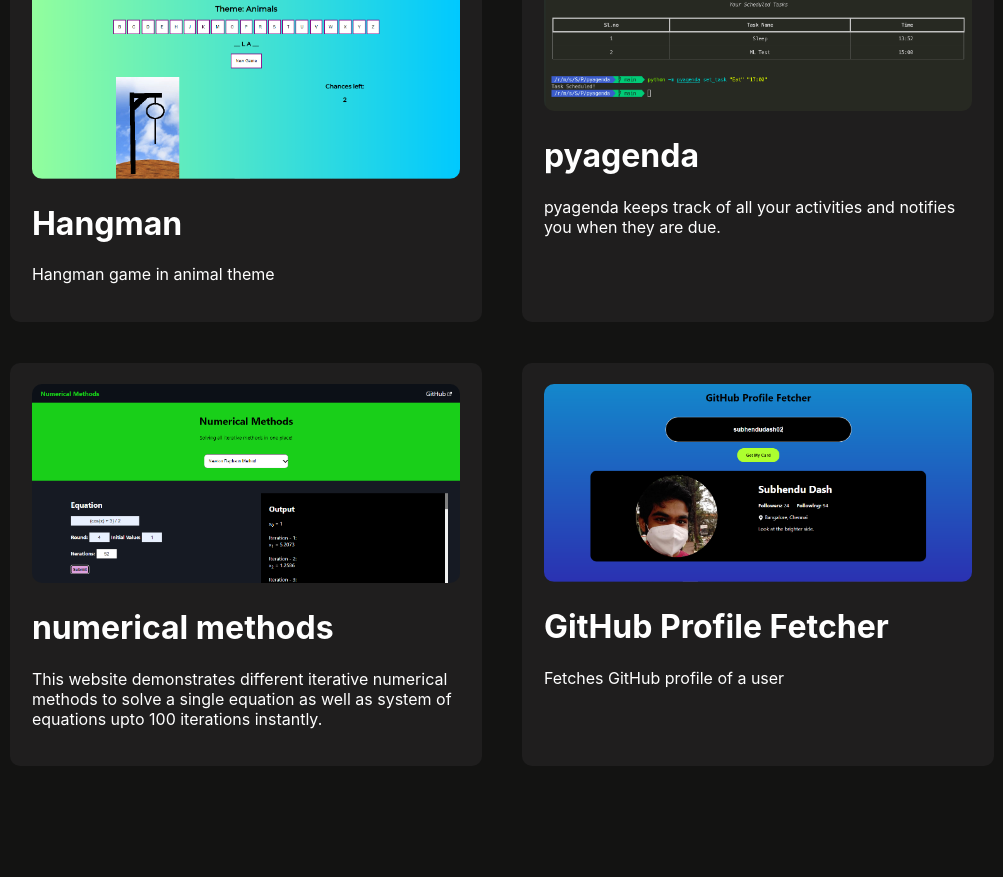
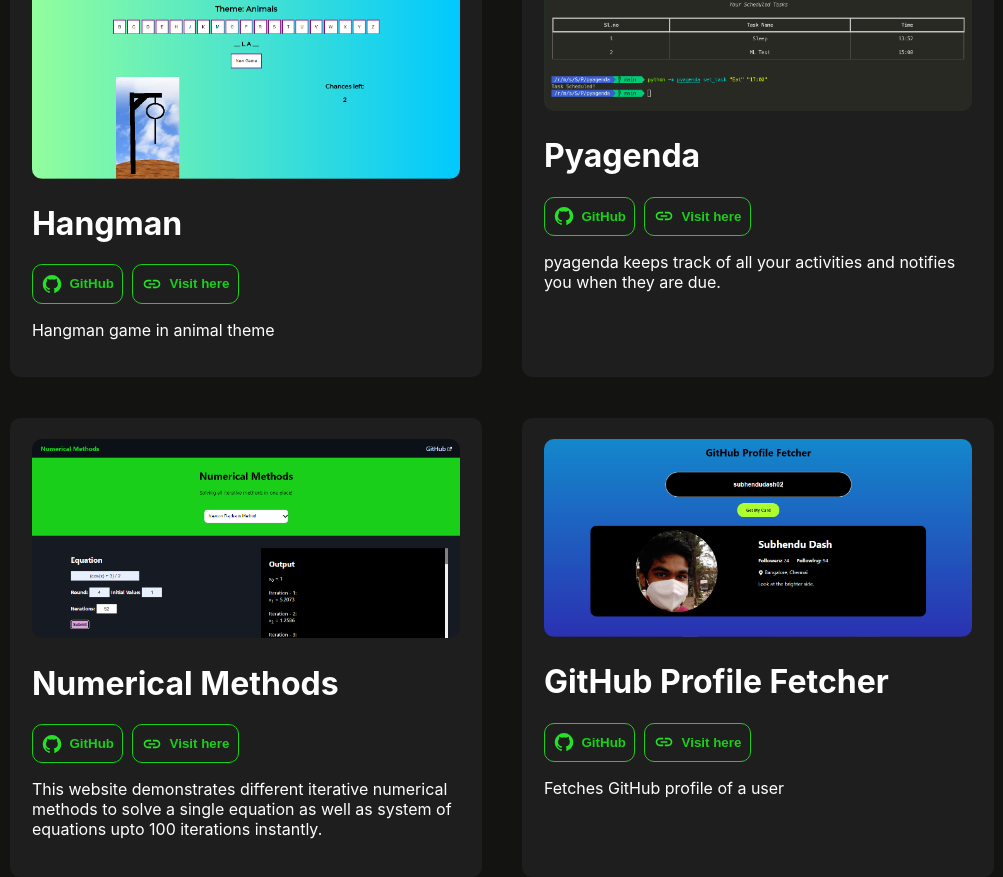
Before and after one commit to subhendudash02/subhendudash02.github.io, a React (Create React App) app: page /#/work in a window 1280 px wide. Shown: the part 1293-2170 px from the top of the page, without its empty margins (138-1141 px from the left). Built offline with nearby package versions, Linux system fonts and the light colour scheme.

Commit message:
improved project cards

```diff
--- a/src/components/Work.jsx
+++ b/src/components/Work.jsx
@@ -4,6 +4,8 @@
 import VolunteerActivismIcon from '@mui/icons-material/VolunteerActivism';
 
 import description from "../utils/description";
+import ProjectTile from "../utils/projectTile";
+import projectDesc from "../utils/projectDesc";
 
 import hangman from "../assets/hangman.png";
 import num from "../assets/numerical-methods.png";
@@ -53,29 +55,35 @@
             <h1>Projects</h1>
 
             <div className="projects">
-                <div className="card">
-                    <img src={hangman} alt="hangman" />
-                    <h1>Hangman</h1>
-                    <p>Hangman game in animal theme</p>
-                </div>
-                <div className="card">
-                    <img src={pyagenda} alt="pyagenda" />
-                    <h1>pyagenda</h1>
-                    <p>pyagenda keeps track of all your activities and notifies you when they are due.</p>
-                </div>
+                <ProjectTile img={hangman}
+                            title={projectDesc.hangman.title}
+                            description={projectDesc.hangman.description}
+                            githubLink={projectDesc.hangman.githubLink}
+                            visitLink={projectDesc.hangman.link}>
+                </ProjectTile>
+
+                <ProjectTile img={pyagenda}
+                            title={projectDesc.pyagenda.title}
+                            description={projectDesc.pyagenda.description}
+                            githubLink={projectDesc.pyagenda.githubLink}
+                            visitLink={projectDesc.pyagenda.link}>
+                </ProjectTile>
             </div>
 
             <div className="projects">
-                <div className="card">
-                    <img src={num} alt="numerical-methods" />
-                    <h1>numerical methods</h1>
-                    <p>This website demonstrates different iterative numerical methods to solve a single equation as well as system of equations upto 100 iterations instantly.</p>
-                </div>
-                <div className="card">
-                    <img src={profile} alt="profile-fetcher" />
-                    <h1>GitHub Profile Fetcher</h1>
-                    <p>	Fetches GitHub profile of a user</p>
-                </div>
+                <ProjectTile img={num}
+                            title={projectDesc.numericalMethods.title}
+                            description={projectDesc.numericalMethods.description}
+                            githubLink={projectDesc.numericalMethods.githubLink}
+                            visitLink={projectDesc.numericalMethods.link}>
+                </ProjectTile>
+
+                <ProjectTile img={profile}
+                            title={projectDesc.profileFetcher.title}
+                            description={projectDesc.profileFetcher.description}
+                            githubLink={projectDesc.profileFetcher.githubLink}
+                            visitLink={projectDesc.profileFetcher.link}>
+                </ProjectTile>
             </div>
         </div>
     );
--- a/src/styles/work.css
+++ b/src/styles/work.css
@@ -60,6 +60,16 @@
     border-radius: 10px;
 }
 
+.githubLink {
+    background-color: transparent;
+    border: 1px solid rgb(25, 207, 25);
+    color: rgb(38, 226, 38);
+    border-radius: 10px;
+    padding: 2%;
+    cursor: pointer;
+    margin-right: 2%;
+}
+
 @media screen and (max-width: 768px) {
     .work {
         padding: 2%;
@@ -73,7 +83,14 @@
         padding: 7%;
     }
 
-    .card {
+    .projects {
         flex-direction: column;
     }
+
+    .card {
+        margin: 0 auto;
+        width: 90%;
+        margin: 2%;
+        padding: 4%;
+    }
 }
--- a/src/utils/description.js
+++ b/src/utils/description.js
@@ -5,7 +5,6 @@
         desc: [
             "Persuing B.Tech in Electrical and Electronics Engineering",
             "Took part in TechnoVIT by managing a gaming event and a hackathon",
-            "Participated in several online hackathons and an offline hackathon by Hack Club",
             "CGPA: 8.67",
         ]
     },
@@ -20,6 +19,7 @@
         name: "Hack Club VIT Chennai",
         year: "2020-Present",
         desc: [
+            "Participated in several online hackathons and an offline hackathon by Hack Club",
             "Built different websites for online hackathons and gaming event",
             "Now heading web development team",
         ]
--- /dev/null
+++ b/src/utils/projectDesc.js
@@ -0,0 +1,28 @@
+const projectDesc = {
+    hangman: {
+        title: "Hangman",
+        description: "Hangman game in animal theme",
+        githubLink: "https://github.com/subhendudash02/hangman",
+        link: "http://subhendudash02.github.io/hangman/",
+    },
+    pyagenda: {
+        title: "Pyagenda",
+        description: "pyagenda keeps track of all your activities and notifies you when they are due.",
+        githubLink: "https://github.com/subhendudash02/pyagenda",
+        link: null
+    },
+    numericalMethods: {
+        title: "Numerical Methods",
+        description: "This website demonstrates different iterative numerical methods to solve a single equation as well as system of equations upto 100 iterations instantly.",
+        githubLink: "https://github.com/subhendudash02/numerical-methods",
+        link: "https://numerical-methods.netlify.app/"
+    },
+    profileFetcher: {
+        title: "GitHub Profile Fetcher",
+        description: "Fetches GitHub profile of a user",
+        githubLink: "https://github.com/subhendudash02/github-profile-fetcher",
+        link: "https://subhendudash02.github.io/github-profile-fetcher/"
+    }
+};
+
+export default projectDesc;
--- /dev/null
+++ b/src/utils/projectTile.js
@@ -0,0 +1,29 @@
+import GitHubIcon from '@mui/icons-material/GitHub';
+import LinkIcon from '@mui/icons-material/Link';
+
+import { Stack, Typography } from "@mui/material";
+
+export default function ProjectTile(props) {
+    return (
+        <div className="card">
+            <img src={props.img} alt="projectTile" />
+            <h1>{props.title}</h1>
+
+            <button className="githubLink">
+                <Stack direction="row" alignItems="center" gap={1}>
+                    <GitHubIcon fontSize="small" color="white" />
+                    <Typography variant="p"><a href={props.githubLink} target="_blank" rel="noreferrer">GitHub</a></Typography>
+                </Stack>
+            </button>
+
+            <button className="githubLink">
+                <Stack direction="row" alignItems="center" gap={1}>
+                    <LinkIcon fontSize="small" color="white" />
+                    <Typography variant="p"><a href={props.visitLink} target="_blank" rel="noreferrer">Visit here</a></Typography>
+                </Stack>
+            </button>
+
+            <p>{props.description}</p>
+        </div>
+    );
+}
```
Also changed, not shown: src/assets/homebg.jpg (deleted).
